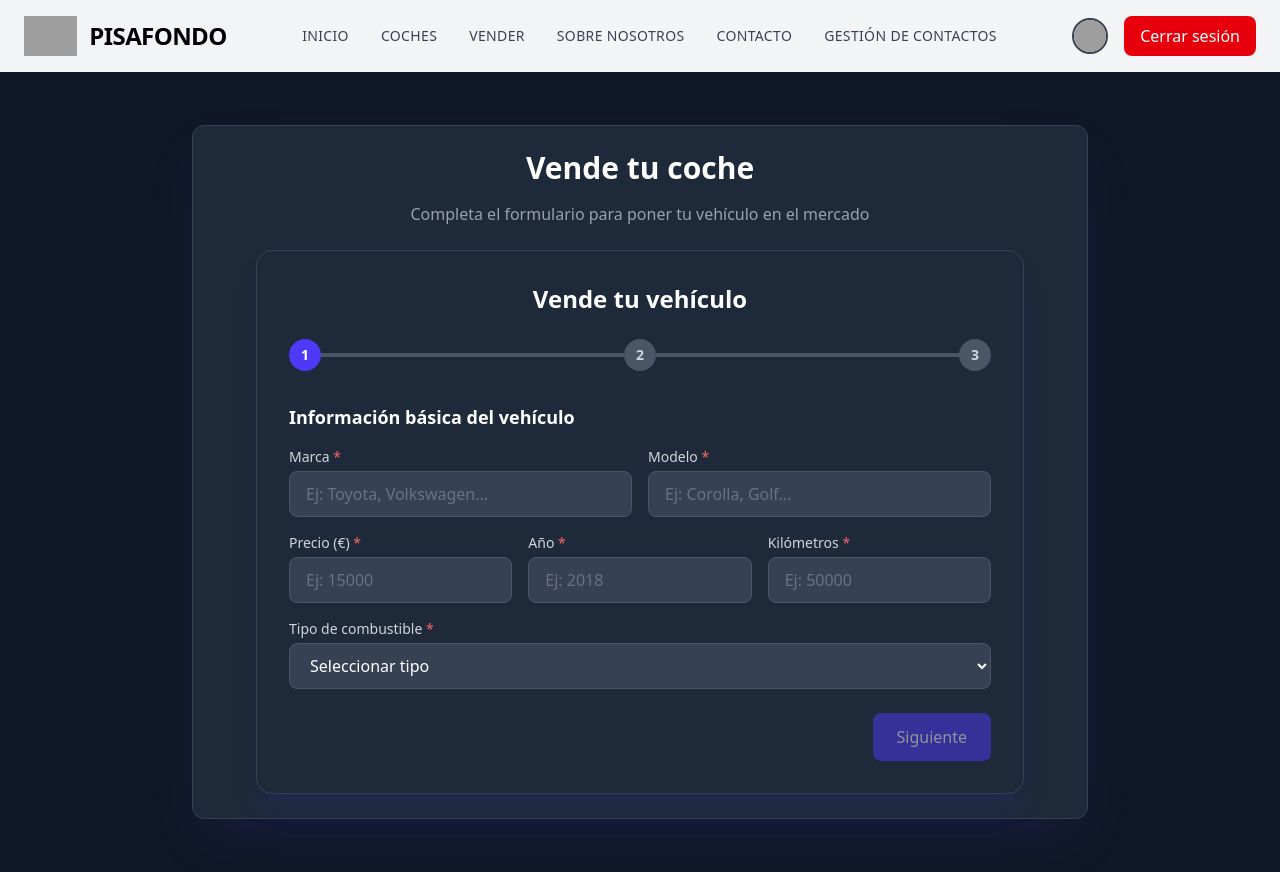
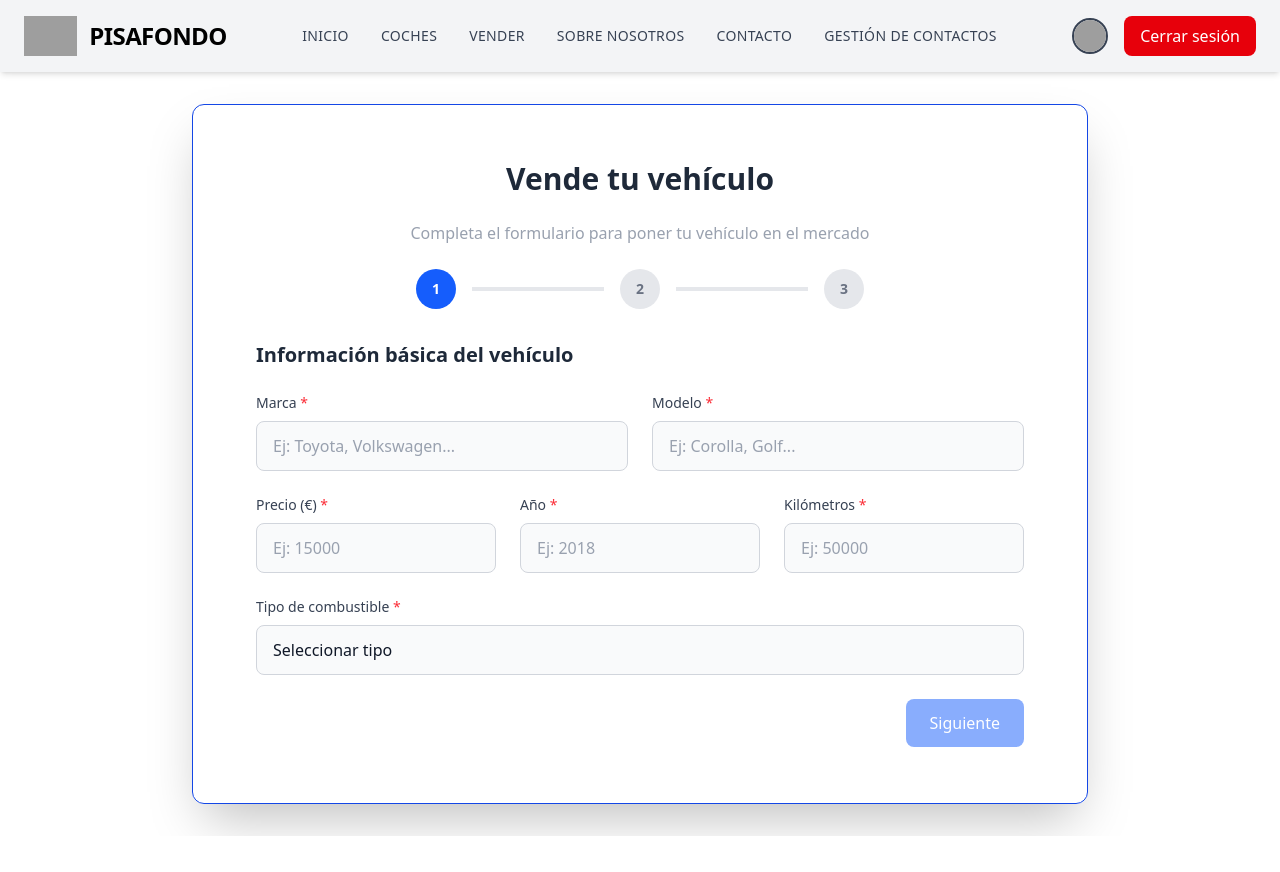
Before and after one commit to c4rlos-m/pisafondo, a React (Vite) app in the folder frontend/: page /app/sell in a window 1280 px wide. After the commit the page ends 836 px from the top, so only its background shows below. Built offline with nearby package versions, Linux system fonts and the light colour scheme; sample sign-in values are in the browser's storage; grey boxes are pictures that could not be loaded.

Commit message:
sellform cambios

```diff
--- a/frontend/src/components/app/sellCarForm.jsx
+++ b/frontend/src/components/app/sellCarForm.jsx
@@ -1,6 +1,6 @@
 import React, { useState, useRef } from "react";
 import { X, Upload, Check, AlertCircle, Camera } from "lucide-react";
-import { useNavigate } from "react-router-dom"; // Importa useNavigate
+import { useNavigate } from "react-router-dom";
 
 const SellCarForm = () => {
   const [formData, setFormData] = useState({
@@ -11,7 +11,7 @@ const SellCarForm = () => {
     kilometros: "",
     combustible: "",
     descripcion: "",
-    ubicacion: "", // Asegúrate de que esté aquí
+    ubicacion: "",
   });
   const [images, setImages] = useState([]);
   const [previews, setPreviews] = useState([]);
@@ -19,14 +19,13 @@ const SellCarForm = () => {
   const [loading, setLoading] = useState(false);
   const [activeStep, setActiveStep] = useState(1);
   const fileInputRef = useRef(null);
-  const navigate = useNavigate(); // Hook para redirigir
-
+  const navigate = useNavigate();
 
   const combustibleOptions = ["Gasolina", "Diésel", "Híbrido", "Eléctrico", "GLP", "Otro"];
 
   const handleInputChange = (e) => {
     const { name, value } = e.target;
-    if (name === "precio" || name === "kilometros" || name === "year") { // Cambia "año" por "year"
+    if (name === "precio" || name === "kilometros" || name === "year") {
       if (value === "" || /^\d+$/.test(value)) {
         setFormData({ ...formData, [name]: value });
       }
@@ -58,7 +57,7 @@ const SellCarForm = () => {
   const handleSubmit = async (e) => {
     e.preventDefault();
     setLoading(true);
-  console.log("Datos del formulario enviados:", formData); // Verifica que ubicacion esté aquí
+    console.log("Datos del formulario enviados:", formData);
 
     try {
       const data = new FormData();
@@ -85,7 +84,6 @@ const SellCarForm = () => {
       setMessage({
         text: "¡Felicidades! Tu vehículo ha sido publicado correctamente. Redirigiendo...",
         type: "success",
-
       });
       setFormData({
         marca: "",
@@ -128,7 +126,7 @@ const SellCarForm = () => {
       );
     }
     if (step === 2) {
-      return formData.ubicacion.trim() !== ""; // Validar ubicación
+      return formData.ubicacion.trim() !== "";
     }
     return true;
   };
@@ -146,27 +144,31 @@ const SellCarForm = () => {
   };
 
   return (
-    <div className="max-w-3xl mx-auto bg-gray-800 rounded-2xl shadow-xl shadow-indigo-900/20 border border-gray-700 p-8">
-      <h2 className="text-2xl font-bold text-white text-center mb-6">
+    <div className="max-w-3xl mx-auto bg-white rounded-2xl  mt-8 mb-8 ">
+      <h2 className="text-3xl font-bold text-gray-800 text-center mb-6">
         Vende tu vehículo
       </h2>
-
+      <p className="text-gray-400 text-center mb-6">
+                Completa el formulario para poner tu vehículo en el mercado
+              </p>
+      {/* Mensaje */}
       {message.text && (
         <div
-          className={`mb-6 p-4 rounded-lg flex items-center ${message.type === "success"
-            ? "bg-green-900/20 text-green-400 border border-green-900/50"
-            : "bg-red-900/20 text-red-400 border border-red-900/50"
+          className={`mb-6 p-4 rounded-lg flex items-center ${
+            message.type === "success"
+              ? "bg-green-100 text-green-700 border border-green-300"
+              : "bg-red-100 text-red-700 border border-red-300"
           }`}
         >
           {message.type === "success" ? (
-            <Check className="w-5 h-5 mr-2 flex-shrink-0" />
+            <Check className="w-5 h-5 mr-2" />
           ) : (
-            <AlertCircle className="w-5 h-5 mr-2 flex-shrink-0" />
+            <AlertCircle className="w-5 h-5 mr-2" />
           )}
           <p>{message.text}</p>
           <button
             onClick={() => setMessage({ text: "", type: "" })}
-            className="ml-auto text-gray-400 hover:text-gray-300"
+            className="ml-auto text-gray-500 hover:text-gray-700"
             aria-label="Cerrar mensaje"
           >
             <X className="w-4 h-4" />
@@ -175,28 +177,31 @@ const SellCarForm = () => {
       )}
 
       {/* Indicador de pasos */}
-      <div className="flex items-center justify-between mb-8">
-        <div className="w-full flex items-center">
+      <div className="flex items-center justify-center mb-8">
+        <div className="flex items-center space-x-4 w-full max-w-md">
           <div
-            className={`w-8 h-8 rounded-full flex items-center justify-center text-sm font-bold ${activeStep >= 1 ? "bg-indigo-600 text-white" : "bg-gray-600 text-gray-300"
+            className={`w-10 h-10 rounded-full flex items-center justify-center text-sm font-semibold ${
+              activeStep >= 1 ? "bg-blue-600 text-white" : "bg-gray-200 text-gray-500"
             }`}
           >
             1
           </div>
           <div
-            className={`flex-1 h-1 ${activeStep >= 2 ? "bg-indigo-600" : "bg-gray-600"}`}
+            className={`flex-1 h-1 ${activeStep >= 2 ? "bg-blue-600" : "bg-gray-200"}`}
           ></div>
           <div
-            className={`w-8 h-8 rounded-full flex items-center justify-center text-sm font-bold ${activeStep >= 2 ? "bg-indigo-600 text-white" : "bg-gray-600 text-gray-300"
+            className={`w-10 h-10 rounded-full flex items-center justify-center text-sm font-semibold ${
+              activeStep >= 2 ? "bg-blue-600 text-white" : "bg-gray-200 text-gray-500"
             }`}
           >
             2
           </div>
           <div
-            className={`flex-1 h-1 ${activeStep >= 3 ? "bg-indigo-600" : "bg-gray-600"}`}
+            className={`flex-1 h-1 ${activeStep >= 3 ? "bg-blue-600" : "bg-gray-200"}`}
           ></div>
           <div
-            className={`w-8 h-8 rounded-full flex items-center justify-center text-sm font-bold ${activeStep >= 3 ? "bg-indigo-600 text-white" : "bg-gray-600 text-gray-300"
+            className={`w-10 h-10 rounded-full flex items-center justify-center text-sm font-semibold ${
+              activeStep >= 3 ? "bg-blue-600 text-white" : "bg-gray-200 text-gray-500"
             }`}
           >
             3
@@ -204,18 +209,18 @@ const SellCarForm = () => {
         </div>
       </div>
 
-      <form onSubmit={handleSubmit} className="space-y-6">
+      <form onSubmit={handleSubmit} className="space-y-8">
         {/* Paso 1: Información básica */}
         {activeStep === 1 && (
-          <div className="space-y-4">
-            <h3 className="text-lg font-semibold text-white mb-4">
+          <div className="space-y-6">
+            <h3 className="text-xl font-semibold text-gray-800">
               Información básica del vehículo
             </h3>
 
-            <div className="grid grid-cols-1 md:grid-cols-2 gap-4">
+            <div className="grid grid-cols-1 md:grid-cols-2 gap-6">
               <div>
-                <label htmlFor="marca" className="block text-sm font-medium text-gray-300 mb-1">
-                  Marca <span className="text-red-400">*</span>
+                <label htmlFor="marca" className="block text-sm font-medium text-gray-700 mb-2">
+                  Marca <span className="text-red-500">*</span>
                 </label>
                 <input
                   type="text"
@@ -224,14 +229,14 @@ const SellCarForm = () => {
                   value={formData.marca}
                   onChange={handleInputChange}
                   required
-                  className="w-full px-4 py-2.5 border border-gray-600 rounded-lg bg-gray-700 text-white placeholder-gray-500 focus:outline-none focus:ring-2 focus:ring-indigo-500 transition-all duration-300 hover:border-indigo-500"
+                  className="w-full px-4 py-3 border border-gray-300 rounded-lg bg-gray-50 text-gray-900 placeholder-gray-400 focus:outline-none focus:ring-2 focus:ring-blue-500 transition-all duration-200 hover:border-blue-400"
                   placeholder="Ej: Toyota, Volkswagen..."
                 />
               </div>
 
               <div>
-                <label htmlFor="modelo" className="block text-sm font-medium text-gray-300 mb-1">
-                  Modelo <span className="text-red-400">*</span>
+                <label htmlFor="modelo" className="block text-sm font-medium text-gray-700 mb-2">
+                  Modelo <span className="text-red-500">*</span>
                 </label>
                 <input
                   type="text"
@@ -240,16 +245,16 @@ const SellCarForm = () => {
                   value={formData.modelo}
                   onChange={handleInputChange}
                   required
-                  className="w-full px-4 py-2.5 border border-gray-600 rounded-lg bg-gray-700 text-white placeholder-gray-500 focus:outline-none focus:ring-2 focus:ring-indigo-500 transition-all duration-300 hover:border-indigo-500"
+                  className="w-full px-4 py-3 border border-gray-300 rounded-lg bg-gray-50 text-gray-900 placeholder-gray-400 focus:outline-none focus:ring-2 focus:ring-blue-500 transition-all duration-200 hover:border-blue-400"
                   placeholder="Ej: Corolla, Golf..."
                 />
               </div>
             </div>
 
-            <div className="grid grid-cols-1 md:grid-cols-3 gap-4">
+            <div className="grid grid-cols-1 md:grid-cols-3 gap-6">
               <div>
-                <label htmlFor="precio" className="block text-sm font-medium text-gray-300 mb-1">
-                  Precio (€) <span className="text-red-400">*</span>
+                <label htmlFor="precio" className="block text-sm font-medium text-gray-700 mb-2">
+                  Precio (€) <span className="text-red-500">*</span>
                 </label>
                 <input
                   type="text"
@@ -258,30 +263,30 @@ const SellCarForm = () => {
                   value={formData.precio}
                   onChange={handleInputChange}
                   required
-                  className="w-full px-4 py-2.5 border border-gray-600 rounded-lg bg-gray-700 text-white placeholder-gray-500 focus:outline-none focus:ring-2 focus:ring-indigo-500 transition-all duration-300 hover:border-indigo-500"
+                  className="w-full px-4 py-3 border border-gray-300 rounded-lg bg-gray-50 text-gray-900 placeholder-gray-400 focus:outline-none focus:ring-2 focus:ring-blue-500 transition-all duration-200 hover:border-blue-400"
                   placeholder="Ej: 15000"
                 />
               </div>
 
               <div>
-                <label htmlFor="year" className="block text-sm font-medium text-gray-300 mb-1">
-                  Año <span className="text-red-400">*</span> {/* Puedes dejar el label como "Año" para el usuario */}
+                <label htmlFor="year" className="block text-sm font-medium text-gray-700 mb-2">
+                  Año <span className="text-red-500">*</span>
                 </label>
                 <input
                   type="text"
-                  id="year" // Cambia "año" por "year"
-                  name="year" // Cambia "año" por "year"
-                  value={formData.year} // Cambia "formData.año" por "formData.year"
+                  id="year"
+                  name="year"
+                  value={formData.year}
                   onChange={handleInputChange}
                   required
-                  className="w-full px-4 py-2.5 border border-gray-600 rounded-lg bg-gray-700 text-white placeholder-gray-500 focus:outline-none focus:ring-2 focus:ring-indigo-500 transition-all duration-300 hover:border-indigo-500"
+                  className="w-full px-4 py-3 border border-gray-300 rounded-lg bg-gray-50 text-gray-900 placeholder-gray-400 focus:outline-none focus:ring-2 focus:ring-blue-500 transition-all duration-200 hover:border-blue-400"
                   placeholder="Ej: 2018"
                 />
               </div>
 
               <div>
-                <label htmlFor="kilometros" className="block text-sm font-medium text-gray-300 mb-1">
-                  Kilómetros <span className="text-red-400">*</span>
+                <label htmlFor="kilometros" className="block text-sm font-medium text-gray-700 mb-2">
+                  Kilómetros <span className="text-red-500">*</span>
                 </label>
                 <input
                   type="text"
@@ -290,15 +295,15 @@ const SellCarForm = () => {
                   value={formData.kilometros}
                   onChange={handleInputChange}
                   required
-                  className="w-full px-4 py-2.5 border border-gray-600 rounded-lg bg-gray-700 text-white placeholder-gray-500 focus:outline-none focus:ring-2 focus:ring-indigo-500 transition-all duration-300 hover:border-indigo-500"
+                  className="w-full px-4 py-3 border border-gray-300 rounded-lg bg-gray-50 text-gray-900 placeholder-gray-400 focus:outline-none focus:ring-2 focus:ring-blue-500 transition-all duration-200 hover:border-blue-400"
                   placeholder="Ej: 50000"
                 />
               </div>
             </div>
 
             <div>
-              <label htmlFor="combustible" className="block text-sm font-medium text-gray-300 mb-1">
-                Tipo de combustible <span className="text-red-400">*</span>
+              <label htmlFor="combustible" className="block text-sm font-medium text-gray-700 mb-2">
+                Tipo de combustible <span className="text-red-500">*</span>
               </label>
               <select
                 id="combustible"
@@ -306,11 +311,11 @@ const SellCarForm = () => {
                 value={formData.combustible}
                 onChange={handleInputChange}
                 required
-                className="w-full px-4 py-2.5 border border-gray-600 rounded-lg bg-gray-700 text-white focus:outline-none focus:ring-2 focus:ring-indigo-500 transition-all duration-300 hover:border-indigo-500"
+                className="w-full px-4 py-3 border border-gray-300 rounded-lg bg-gray-50 text-gray-900 focus:outline-none focus:ring-2 focus:ring-blue-500 transition-all duration-200 hover:border-blue-400 appearance-none"
               >
-                <option value="" className="text-gray-500">Seleccionar tipo</option>
+                <option value="" className="text-gray-400">Seleccionar tipo</option>
                 {combustibleOptions.map((option) => (
-                  <option key={option} value={option} className="text-white bg-gray-700">
+                  <option key={option} value={option} className="text-gray-900">
                     {option}
                   </option>
                 ))}
@@ -322,8 +327,9 @@ const SellCarForm = () => {
                 type="button"
                 onClick={nextStep}
                 disabled={!validateStep(1)}
-                className={`px-6 py-3 bg-indigo-600 text-white rounded-lg transition-all duration-300 ${validateStep(1)
-                  ? "hover:bg-indigo-700 focus:ring-4 focus:ring-indigo-500/50"
+                className={`px-6 py-3 bg-blue-600 text-white rounded-lg font-medium transition-all duration-200 ${
+                  validateStep(1)
+                    ? "hover:bg-blue-700 focus:ring-2 focus:ring-blue-400 focus:ring-opacity-50"
                     : "opacity-50 cursor-not-allowed"
                 }`}
               >
@@ -333,15 +339,15 @@ const SellCarForm = () => {
           </div>
         )}
 
-        {/* Paso 2: Descripción */}
+        {/* Paso 2: Descripción y ubicación */}
         {activeStep === 2 && (
-          <div className="space-y-4">
-            <h3 className="text-lg font-semibold text-white mb-4">
+          <div className="space-y-6">
+            <h3 className="text-xl font-semibold text-gray-800">
               Descripción y ubicación del vehículo
             </h3>
 
             <div>
-              <label htmlFor="descripcion" className="block text-sm font-medium text-gray-300 mb-1">
+              <label htmlFor="descripcion" className="block text-sm font-medium text-gray-700 mb-2">
                 Descripción detallada
               </label>
               <textarea
@@ -350,14 +356,14 @@ const SellCarForm = () => {
                 value={formData.descripcion}
                 onChange={handleInputChange}
                 rows="6"
-                className="w-full px-4 py-2.5 border border-gray-600 rounded-lg bg-gray-700 text-white placeholder-gray-500 focus:outline-none focus:ring-2 focus:ring-indigo-500 transition-all duration-300 hover:border-indigo-500 resize-none"
+                className="w-full px-4 py-3 border border-gray-300 rounded-lg bg-gray-50 text-gray-900 placeholder-gray-400 focus:outline-none focus:ring-2 focus:ring-blue-500 transition-all duration-200 hover:border-blue-400 resize-none"
                 placeholder="Describe las características de tu vehículo, su estado, equipamiento, extras..."
               ></textarea>
             </div>
 
             <div>
-              <label htmlFor="ubicacion" className="block text-sm font-medium text-gray-300 mb-1">
-                Ubicación <span className="text-red-400">*</span>
+              <label htmlFor="ubicacion" className="block text-sm font-medium text-gray-700 mb-2">
+                Ubicación <span className="text-red-500">*</span>
               </label>
               <input
                 type="text"
@@ -366,7 +372,7 @@ const SellCarForm = () => {
                 value={formData.ubicacion}
                 onChange={handleInputChange}
                 required
-                className="w-full px-4 py-2.5 border border-gray-600 rounded-lg bg-gray-700 text-white placeholder-gray-500 focus:outline-none focus:ring-2 focus:ring-indigo-500 transition-all duration-300 hover:border-indigo-500"
+                className="w-full px-4 py-3 border border-gray-300 rounded-lg bg-gray-50 text-gray-900 placeholder-gray-400 focus:outline-none focus:ring-2 focus:ring-blue-500 transition-all duration-200 hover:border-blue-400"
                 placeholder="Ej: Madrid"
               />
             </div>
@@ -375,14 +381,19 @@ const SellCarForm = () => {
               <button
                 type="button"
                 onClick={prevStep}
-                className="px-6 py-3 bg-gray-600 text-white rounded-lg hover:bg-gray-700 transition-all duration-300 focus:ring-4 focus:ring-gray-500/50"
+                className="px-6 py-3 bg-gray-500 text-white rounded-lg font-medium hover:bg-gray-600 transition-all duration-200 focus:ring-2 focus:ring-gray-400 focus:ring-opacity-50"
               >
                 Anterior
               </button>
               <button
                 type="button"
                 onClick={nextStep}
-                className="px-6 py-3 bg-indigo-600 text-white rounded-lg hover:bg-indigo-700 transition-all duration-300 focus:ring-4 focus:ring-indigo-500/50"
+                disabled={!validateStep(2)}
+                className={`px-6 py-3 bg-blue-600 text-white rounded-lg font-medium transition-all duration-200 ${
+                  validateStep(2)
+                    ? "hover:bg-blue-700 focus:ring-2 focus:ring-blue-400 focus:ring-opacity-50"
+                    : "opacity-50 cursor-not-allowed"
+                }`}
               >
                 Siguiente
               </button>
@@ -392,14 +403,14 @@ const SellCarForm = () => {
 
         {/* Paso 3: Imágenes */}
         {activeStep === 3 && (
-          <div className="space-y-4">
-            <h3 className="text-lg font-semibold text-white mb-4">
+          <div className="space-y-6">
+            <h3 className="text-xl font-semibold text-gray-800">
               Fotos del vehículo
             </h3>
 
             <div
               onClick={() => fileInputRef.current.click()}
-              className="border-2 border-dashed border-gray-600 rounded-lg p-8 text-center cursor-pointer hover:border-indigo-500 transition-all duration-300"
+              className="border-2 border-dashed border-gray-300 rounded-lg p-8 text-center cursor-pointer hover:border-blue-400 hover:bg-blue-50 transition-all duration-200"
             >
               <input
                 type="file"
@@ -408,15 +419,15 @@ const SellCarForm = () => {
                 multiple
                 accept="image/*"
                 className="hidden"
-                required={previews.length === 0} // Obligatorio si no hay imágenes
+                required={previews.length === 0}
               />
               <div className="flex flex-col items-center">
-                <Camera className="w-12 h-12 text-gray-400 mb-2" />
-                <p className="text-white font-medium mb-1">Sube fotos de tu vehículo</p>
-                <p className="text-sm text-gray-400 mb-2">
-                  Arrastra o haz clic para seleccionar
+                <Camera className="w-12 h-12 text-gray-400 mb-3" />
+                <p className="text-gray-700 font-medium mb-1">Sube fotos de tu vehículo</p>
+                <p className="text-sm text-gray-500 mb-3">
+                  Arrastra o haz clic para seleccionar (mínimo 1 imagen)
                 </p>
-                <span className="inline-flex items-center px-4 py-2 bg-indigo-600 text-white text-sm font-medium rounded-lg hover:bg-indigo-700 transition-all duration-300">
+                <span className="inline-flex items-center px-4 py-2 bg-blue-600 text-white text-sm font-medium rounded-lg hover:bg-blue-700 transition-all duration-200">
                   <Upload className="w-4 h-4 mr-2" />
                   Seleccionar imágenes
                 </span>
@@ -425,13 +436,13 @@ const SellCarForm = () => {
 
             {previews.length > 0 && (
               <div className="mt-6">
-                <h4 className="text-sm font-medium text-gray-300 mb-3">
+                <h4 className="text-sm font-medium text-gray-700 mb-3">
                   Imágenes seleccionadas ({previews.length})
                 </h4>
                 <div className="grid grid-cols-2 sm:grid-cols-3 md:grid-cols-4 gap-4">
                   {previews.map((preview, index) => (
                     <div key={index} className="relative group">
-                      <div className="aspect-w-4 aspect-h-3 rounded-lg overflow-hidden border border-gray-600">
+                      <div className="aspect-w-4 aspect-h-3 rounded-lg overflow-hidden border border-gray-200 shadow-sm">
                         <img
                           src={preview.url}
                           alt={preview.name}
@@ -441,7 +452,7 @@ const SellCarForm = () => {
                       <button
                         type="button"
                         onClick={() => removeImage(index)}
-                        className="absolute -top-2 -right-2 w-6 h-6 bg-red-600 text-white rounded-full flex items-center justify-center shadow-md hover:bg-red-700 transition-all duration-300"
+                        className="absolute -top-2 -right-2 w-6 h-6 bg-red-500 text-white rounded-full flex items-center justify-center shadow-md hover:bg-red-600 transition-all duration-200"
                         aria-label="Eliminar imagen"
                       >
                         <X className="w-4 h-4" />
@@ -456,16 +467,17 @@ const SellCarForm = () => {
               <button
                 type="button"
                 onClick={prevStep}
-                className="px-6 py-3 bg-gray-600 text-white rounded-lg hover:bg-gray-700 transition-all duration-300 focus:ring-4 focus:ring-gray-500/50"
+                className="px-6 py-3 bg-gray-500 text-white rounded-lg font-medium hover:bg-gray-600 transition-all duration-200 focus:ring-2 focus:ring-gray-400 focus:ring-opacity-50"
               >
                 Anterior
               </button>
               <button
                 type="submit"
-                disabled={loading || images.length === 0} // Deshabilitar si no hay imágenes
-                className={`px-6 py-3 bg-green-600 text-white rounded-lg transition-all duration-300 flex items-center ${loading || images.length === 0
-                  ? "opacity-70 cursor-not-allowed"
-                  : "hover:bg-green-700 focus:ring-4 focus:ring-green-500/50"
+                disabled={loading || images.length === 0}
+                className={`px-6 py-3 bg-green-600 text-white rounded-lg font-medium transition-all duration-200 flex items-center ${
+                  loading || images.length === 0
+                    ? "opacity-50 cursor-not-allowed"
+                    : "hover:bg-green-700 focus:ring-2 focus:ring-green-400 focus:ring-opacity-50"
                 }`}
               >
                 {loading ? (
--- a/frontend/src/pages/SellCar.jsx
+++ b/frontend/src/pages/SellCar.jsx
@@ -3,14 +3,10 @@ import SellCarForm from '../components/app/sellCarForm.jsx';
 
 const SellCar = () => {
   return (
-    <div className="min-h-screen flex items-center justify-center bg-gray-900">
-      <div className="w-full max-w-4xl bg-gray-800 rounded-xl shadow-2xl shadow-indigo-900/20 border border-gray-700 p-6">
-        <h1 className="text-3xl font-bold text-white text-center mb-4">
-          Vende tu coche
-        </h1>
-        <p className="text-gray-400 text-center mb-6">
-          Completa el formulario para poner tu vehículo en el mercado
-        </p>
+    <div className="p-8 flex items-center justify-center bg-white">
+      <div className="w-full max-w-4xl rounded-xl shadow-2xl border border-blue-700 p-6">
+
+
         <SellCarForm />
       </div>
     </div>
```
Lines whose indentation alone changed are shown as unchanged.
